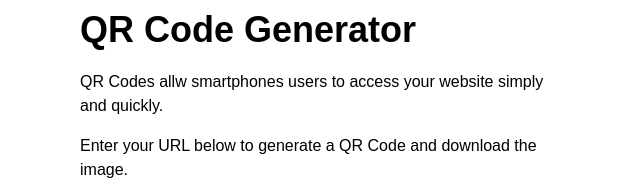
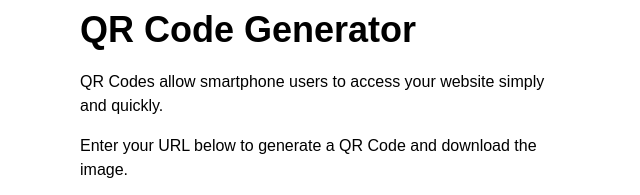
Before and after one commit to andresrodpaz/QRGenerator, a plain HTML site: page index.html in a window 1280 px wide. Shown: the part 130-325 px from the top of the page, 152-792 px from the left. Drawn offline with nearby package versions, Linux system fonts and the light colour scheme.

Commit message:
Update index.html
Grammatical proofreading of the home page

```diff
--- a/index.html
+++ b/index.html
@@ -47,7 +47,7 @@
                     QR Code Generator
                 </h1>
                 <p class="mb-4">
-                    QR Codes allw smartphones users to access your website simply and quickly.
+                    QR Codes allow smartphone users to access your website simply and quickly.
                 </p>
                 <p>
                     Enter your URL below to generate a QR Code and download the image.
```
